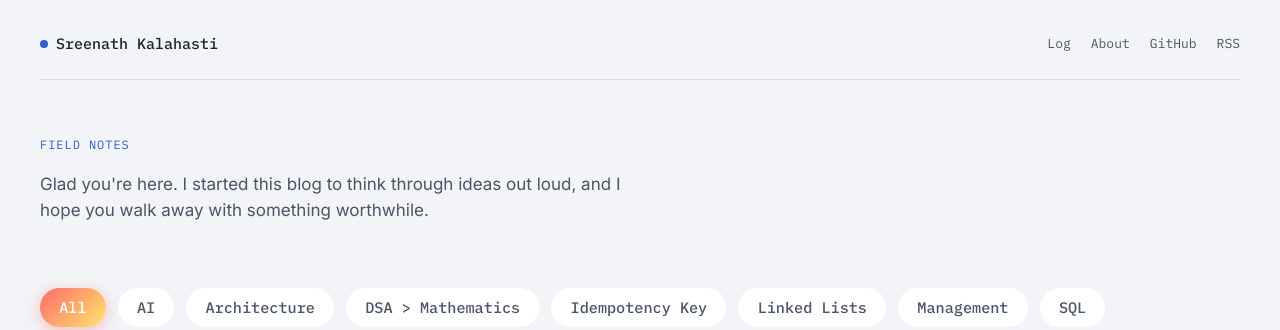
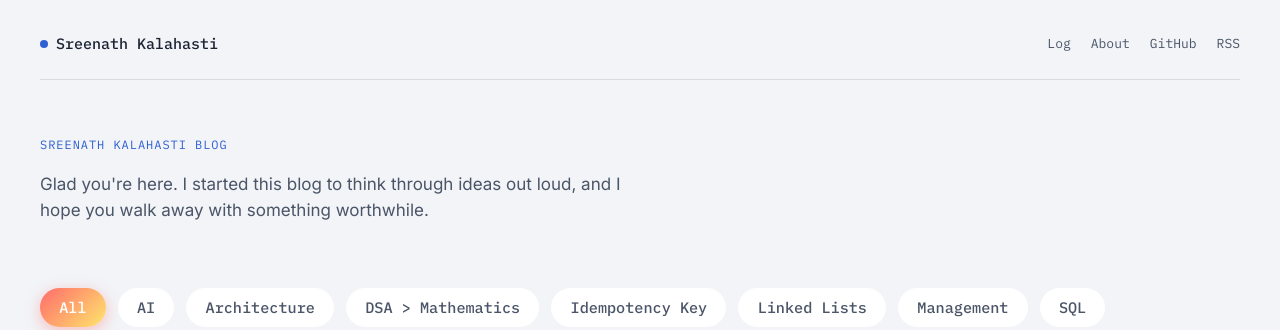
Before and after one commit to sreekala-labs/sreekala-labs.github.io, a Jekyll site: the page built from index.html, in a window 1280 px wide. Shown: the top 330 px of the page. Built offline with Jekyll 4.4.1, drawn with Linux system fonts in a browser that asks for light colours.

Commit message:
Update index.html

```diff
--- a/index.html
+++ b/index.html
@@ -2,7 +2,7 @@
 layout: default
 ---
 <section class="hero">
-  <p class="hero__eyebrow">field notes</p>
+  <p class="hero__eyebrow">Sreenath Kalahasti Blog</p>
   <h1 class="hero__title"></h1>
   <p class="hero__sub">
     Glad you're here. I started this blog to think through ideas out loud, and I hope you walk away with something worthwhile.
```
